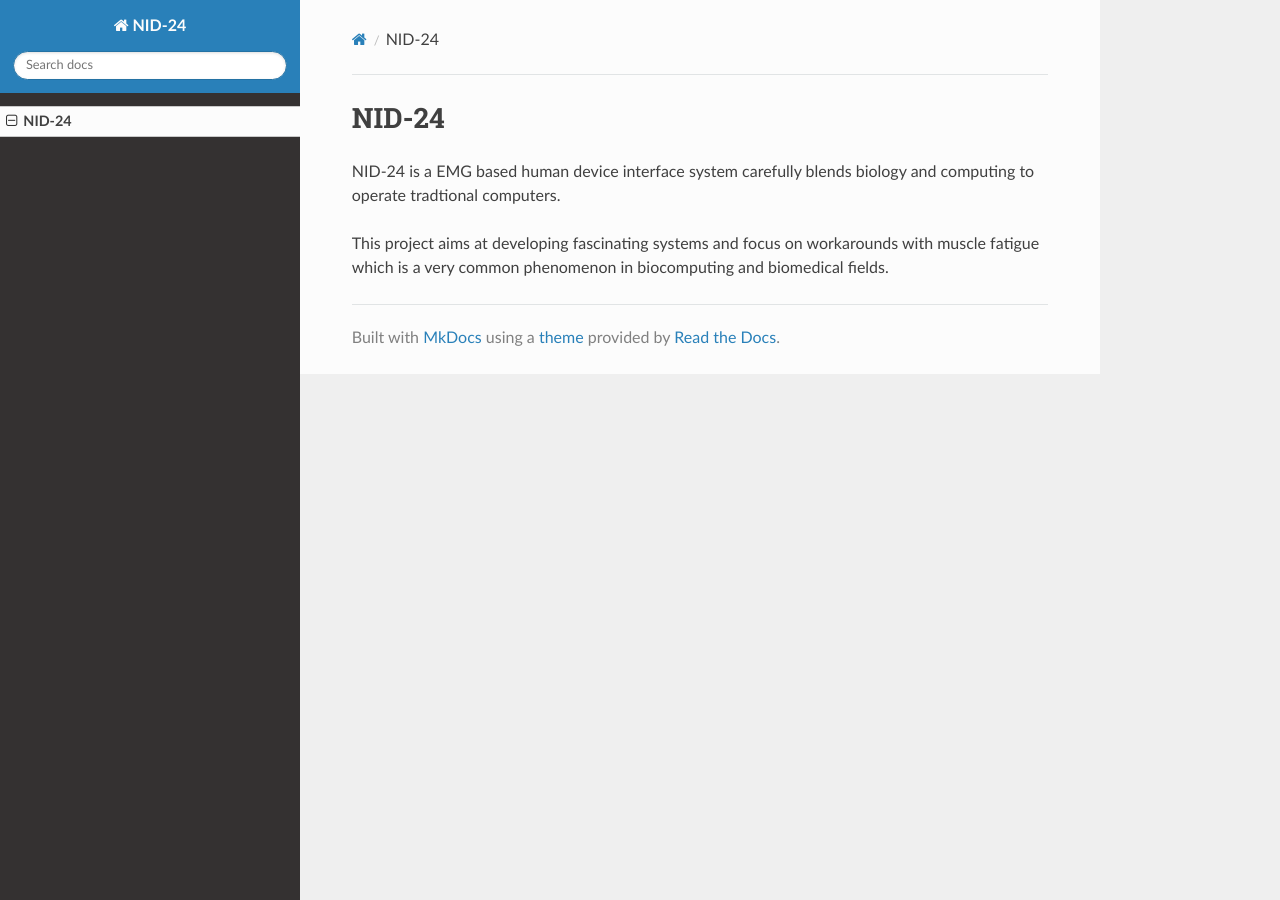
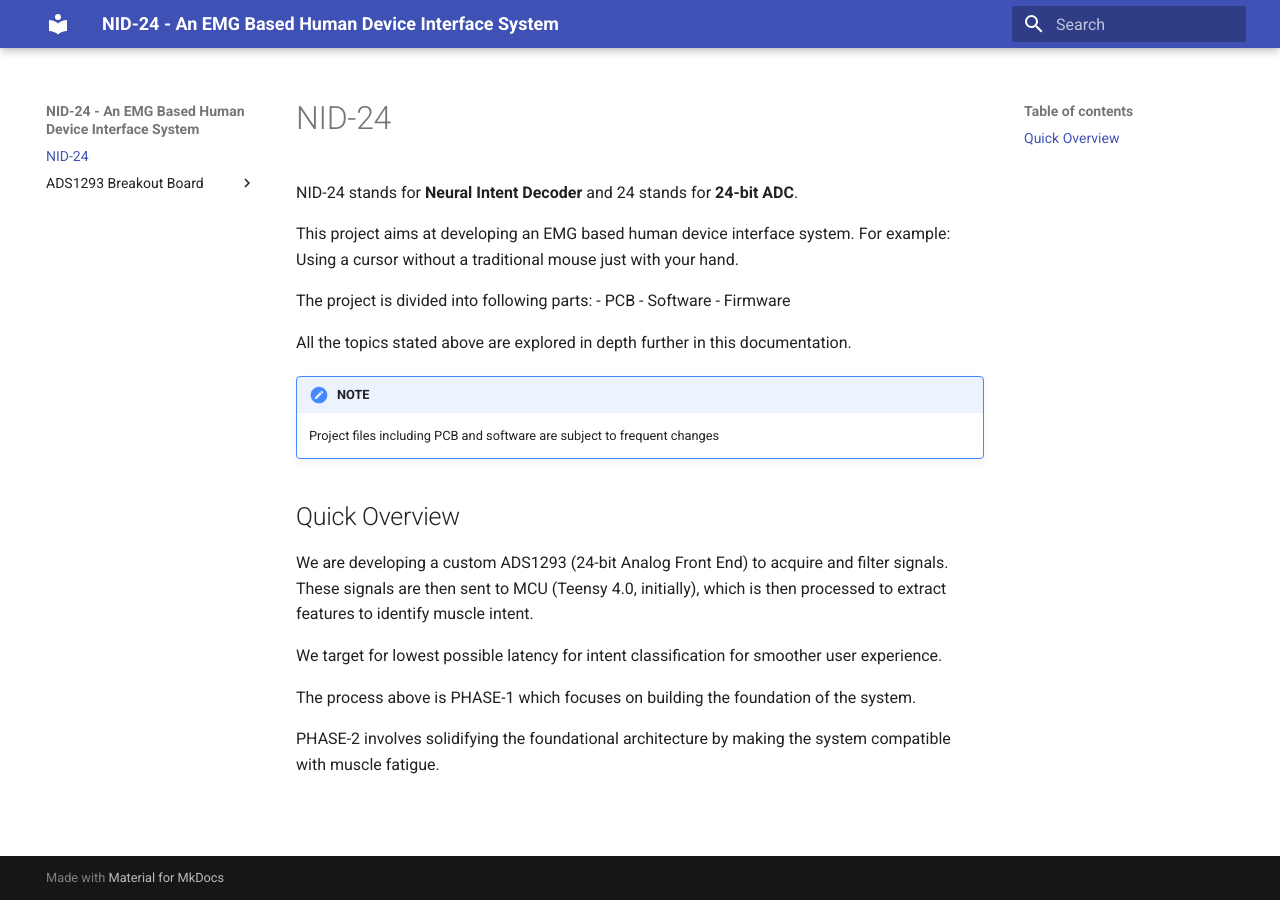
Before and after one commit to Raghav67816/NID-24, an MkDocs documentation site: the page built from docs/docs/index.md, in a window 1280 px wide. Built offline with MkDocs 1.6.1 and Material for MkDocs 9.7.7, drawn with Linux system fonts in a browser that asks for light colours; nearby versions of some CDN libraries.

```diff
--- a/docs/docs/index.md
+++ b/docs/docs/index.md
@@ -1,5 +1,31 @@
 # NID-24
 
-NID-24 is a EMG based human device interface system carefully blends biology and computing to operate tradtional computers.
+NID-24 stands for **Neural Intent Decoder** and 24 stands for **24-bit ADC**.
 
-This project aims at developing fascinating systems and focus on workarounds with muscle fatigue which is a very common phenomenon in biocomputing and biomedical fields.
+This project aims at developing an EMG based human device interface system.
+For example: Using a cursor without a traditional mouse just with your hand.
+
+The project is divided into following parts:
+ - PCB
+ - Software
+ - Firmware
+
+All the topics stated above are explored in depth further in this documentation.
+
+!!! note "NOTE"
+
+	Project files including PCB and software are subject to frequent changes
+
+
+## Quick Overview
+
+We are developing a custom ADS1293 (24-bit Analog Front End) to acquire and
+filter signals. These signals are then sent to MCU (Teensy 4.0, initially), which is then processed
+to extract features to identify muscle intent.
+
+We target for lowest possible latency for intent classification for smoother user experience.
+
+The process above is PHASE-1 which focuses on building the foundation of the system.
+
+PHASE-2 involves solidifying the foundational architecture by making the system compatible with
+muscle fatigue.
--- a/docs/mkdocs.yml
+++ b/docs/mkdocs.yml
@@ -1,3 +1,10 @@
-site_name: NID-24
+site_name: NID-24 - An EMG Based Human Device Interface System
 theme:
-  name: readthedocs
+  name: material
+  icon:
+      repo: fontawesome/brands/git-alt
+
+markdown_extensions:
+    - admonition
+    - pymdownx.details
+    - pymdownx.superfences
```
Also changed, not shown: docs/docs/ADS1293 Breakout Board/Overview.md (added, +16 -0 lines), docs/docs/ADS1293 Breakout Board/image-1.png (added), docs/docs/ADS1293 Breakout Board/image.png (added), 6 other files.
